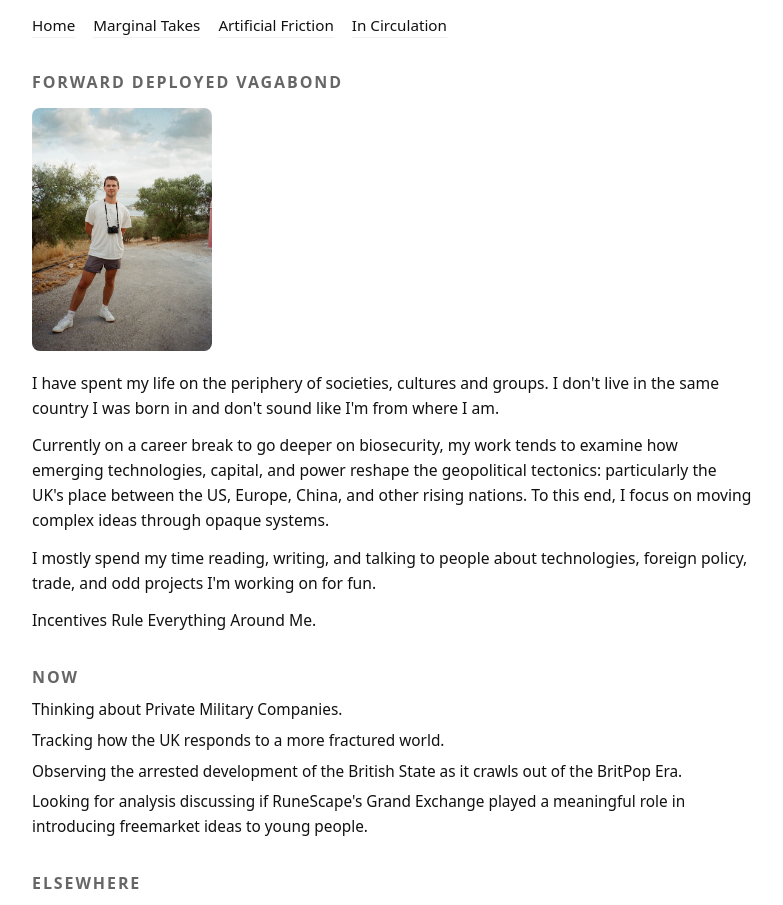
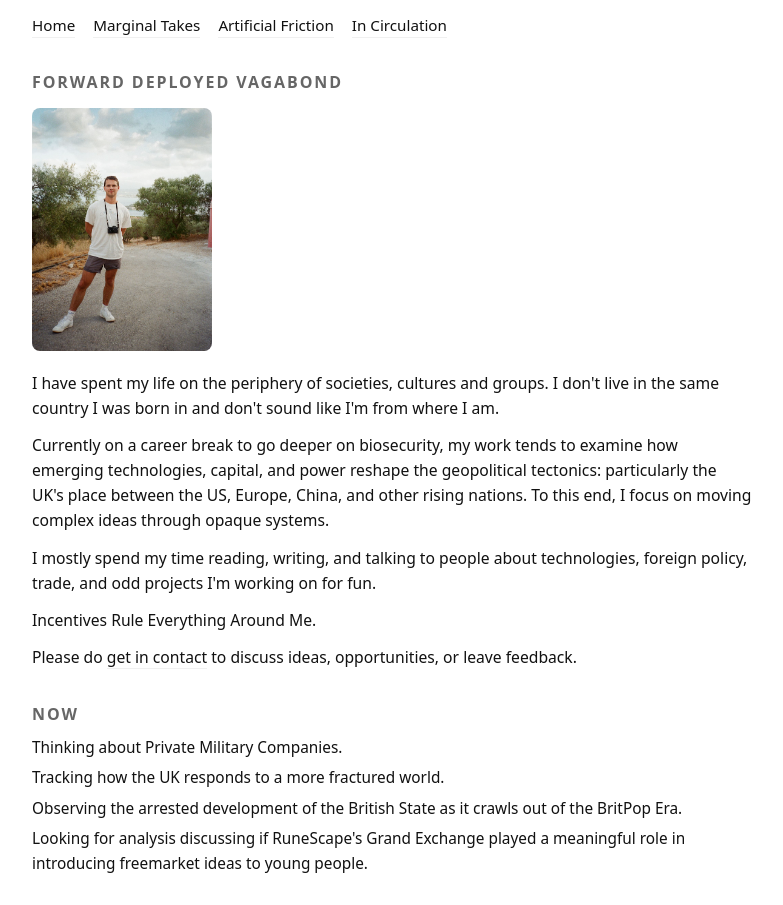
Before and after one commit to TaipanSam/taipansam.github.io, a plain HTML site: page index.html in a window 1280 px wide. Shown: the part 151-1056 px from the top of the page, without its empty margins (248-1031 px from the left). Drawn offline with Linux system fonts and the light colour scheme.

Commit message:
Add email contact link to homepage introduction

```diff
--- a/index.html
+++ b/index.html
@@ -162,6 +162,7 @@
       <p>Currently on a career break to go deeper on biosecurity, my work tends to examine how emerging technologies, capital, and power reshape the geopolitical tectonics: particularly the UK's place between the US, Europe, China, and other rising nations. To this end, I focus on moving complex ideas through opaque systems.</p>
       <p>I mostly spend my time reading, writing, and talking to people about technologies, foreign policy, trade, and odd projects I'm working on for fun.</p>
       <p>Incentives Rule Everything Around Me.</p>
+      <p>Please do <a href="mailto:sam@beijingtobritain.com">get in contact</a> to discuss ideas, opportunities, or leave feedback.</p>
     </section>
 
     <section>
```
